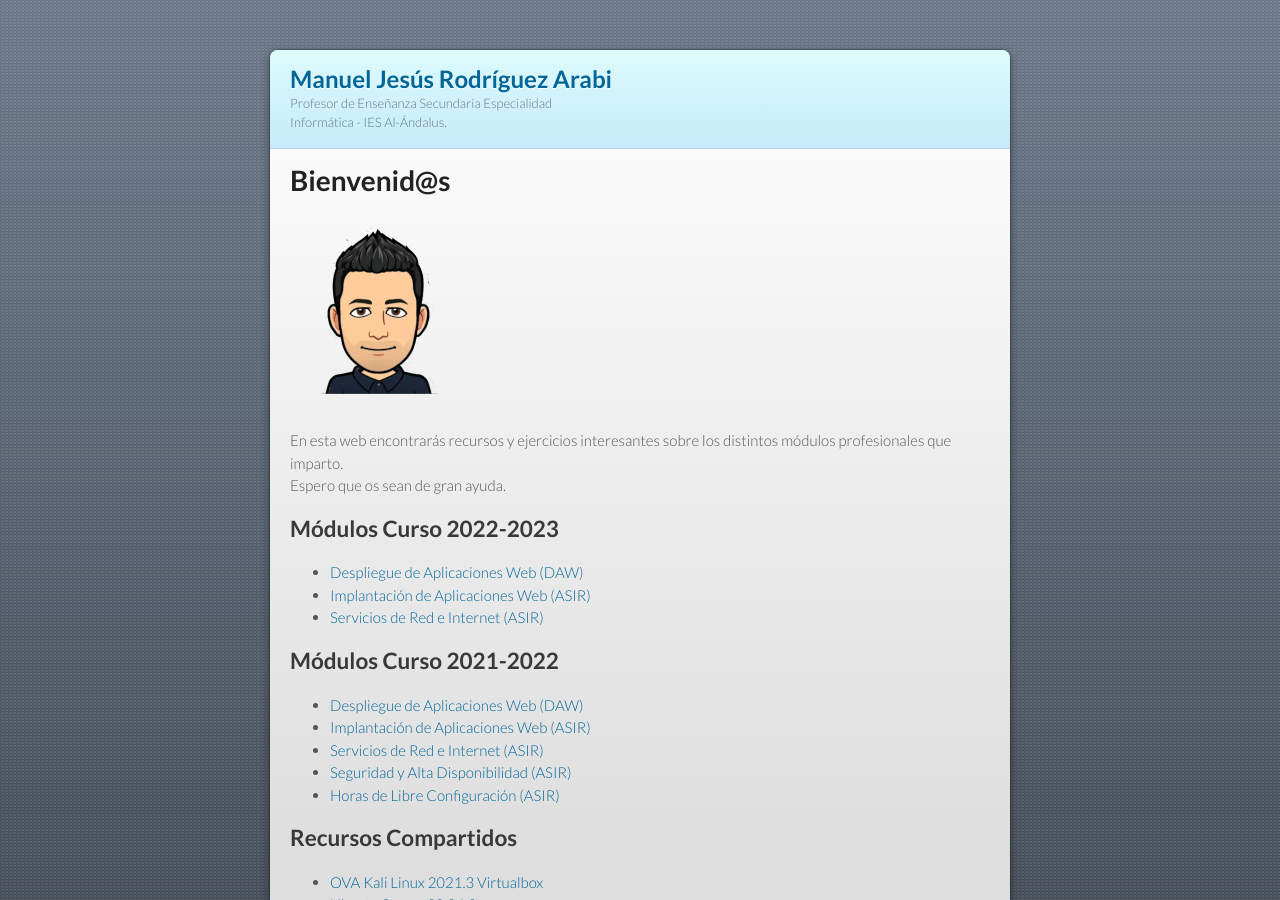
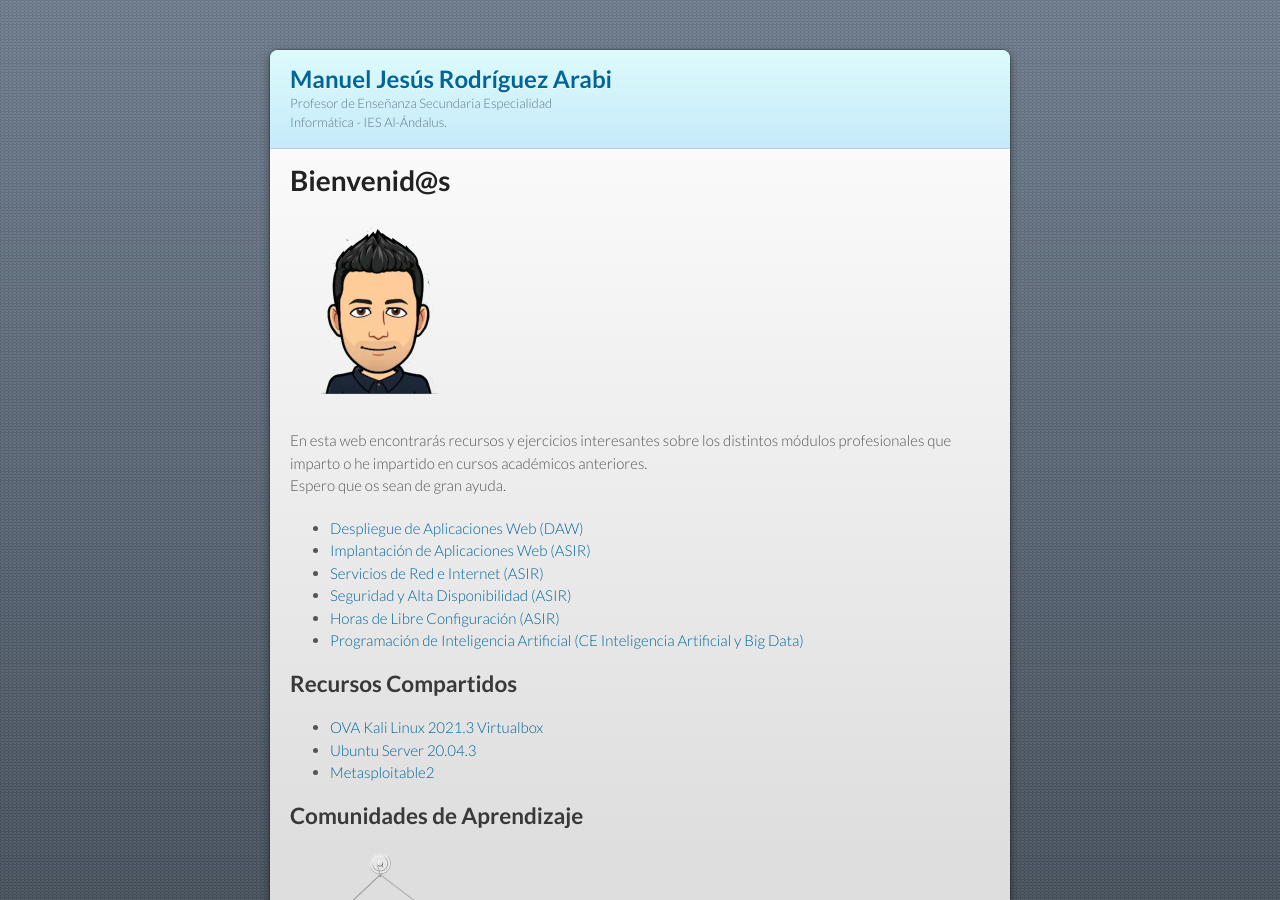
Before and after one commit to mrodara/mrodara.github.io, a Jekyll site: the page built from index.md, in a window 1280 px wide and 900 px high. Built offline with Jekyll 4.4.1, drawn with Linux system fonts in a browser that asks for light colours; our own code applies the rules of GitHub Pages for plain Markdown files.

Commit message:
Index modify and mod pia inserted

```diff
--- a/index.md
+++ b/index.md
@@ -6,23 +6,16 @@ layout: default
 
 ![Yo](./images/avatar_manu180x188.png)
 
-En esta web encontrarás recursos y ejercicios interesantes sobre los distintos módulos profesionales que imparto.
+En esta web encontrarás recursos y ejercicios interesantes sobre los distintos módulos profesionales que imparto o he impartido en cursos académicos anteriores.
 Espero que os sean de gran ayuda.
 
-## Módulos Curso 2022-2023
-
-* [Despliegue de Aplicaciones Web (DAW)](./mods/daw)
-* [Implantación de Aplicaciones Web (ASIR)](./mods/iaw)
-* [Servicios de Red e Internet (ASIR)](./mods/sri)
-
-
-## Módulos Curso 2021-2022
 
 * [Despliegue de Aplicaciones Web (DAW)](./mods/daw)
 * [Implantación de Aplicaciones Web (ASIR)](./mods/iaw)
 * [Servicios de Red e Internet (ASIR)](./mods/sri)
 * [Seguridad y Alta Disponibilidad (ASIR)](./mods/sad)
 * [Horas de Libre Configuración (ASIR)](./mods/hlc)
+* [Programación de Inteligencia Artificial (CE Inteligencia Artificial y Big Data)](./mods/pia.md)
 
 ## Recursos Compartidos
 
```
Also changed, not shown: mods/pia.md (added, +21 -0 lines).
